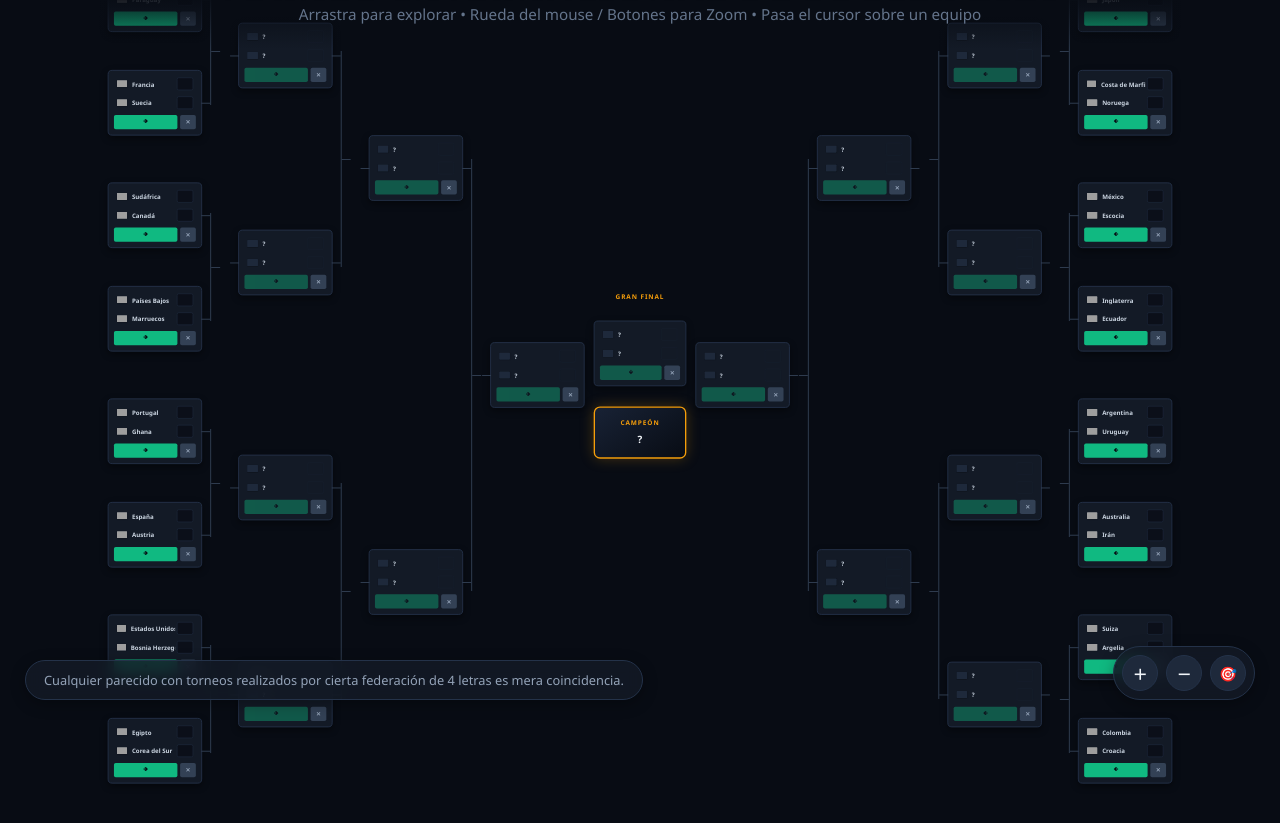
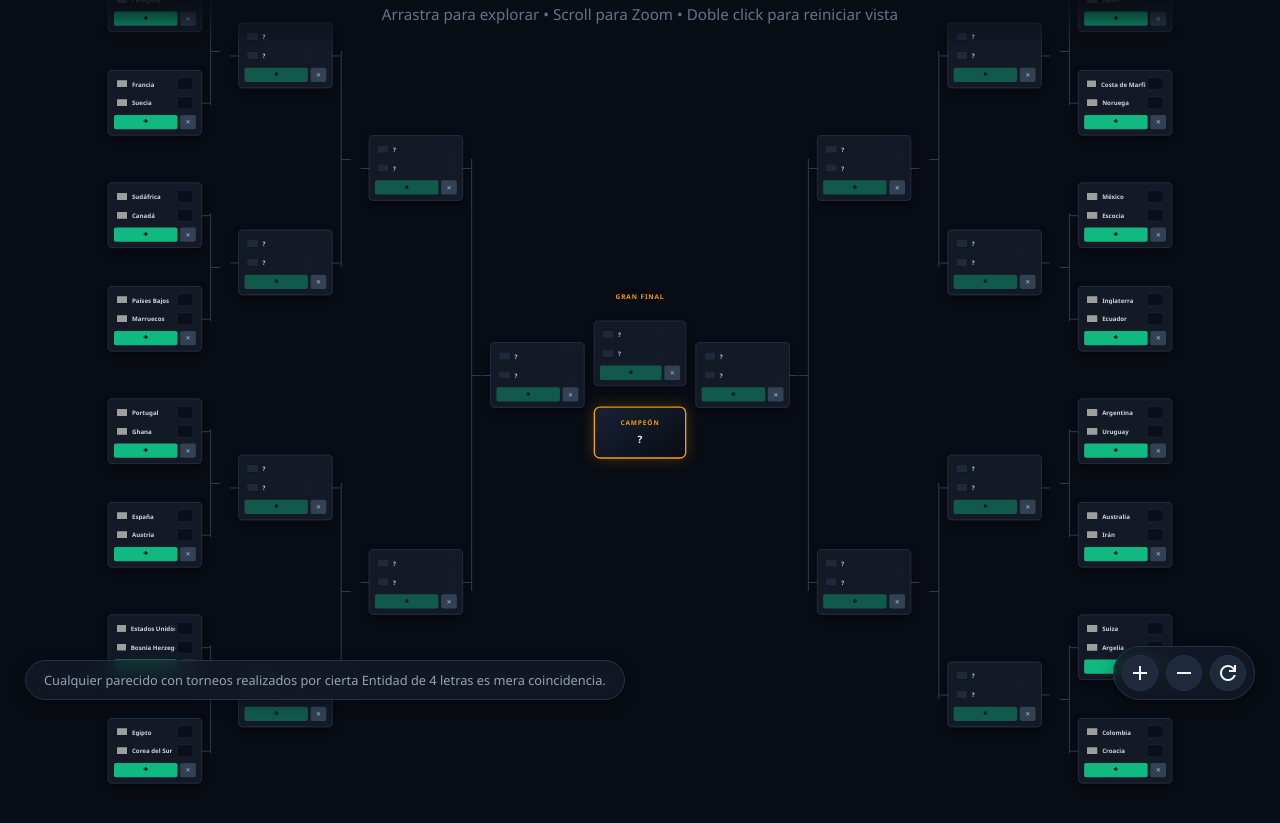
Before and after one commit to Zoniumgames/dialmun, a plain HTML site: page index.html in a window 1280 px wide. Shown: the part 75-898 px from the top of the page. Drawn offline with nearby package versions, Linux system fonts and the light colour scheme; grey boxes are pictures that could not be loaded.

Commit message:
Update HTML structure and control buttons

```diff
--- a/index.html
+++ b/index.html
@@ -4,6 +4,11 @@
     <meta charset="UTF-8">
     <meta name="viewport" content="width=device-width, initial-scale=1.0">
     <title>TIDS - Torneo Internacional de Soccer 2026</title>
+    <link rel="stylesheet" href="https://fonts.googleapis.com/css2?family=Material+Symbols+Outlined" />
+    <link rel="apple-touch-icon" sizes="180x180" href="/apple-touch-icon.png">
+    <link rel="icon" type="image/png" sizes="32x32" href="/favicon-32x32.png">
+    <link rel="icon" type="image/png" sizes="16x16" href="/favicon-16x16.png">
+    <link rel="manifest" href="/site.webmanifest">
     <style>
         :root {
             --bg-color: #080c14;
@@ -402,15 +407,21 @@
 
     <header>
         <h1>Torneo Internacional de Soccer 2026</h1>
-        <p class="subtitle">Arrastra para explorar • Rueda del mouse / Botones para Zoom • Pasa el cursor sobre un equipo</p>
+        <p class="subtitle">Arrastra para explorar • Scroll para Zoom • Doble click para reiniciar vista</p>
     </header>
-    <div class="controls-hint">Cualquier parecido con torneos realizados por cierta federación de 4 letras es mera coincidencia.</div>
+    <div class="controls-hint">Cualquier parecido con torneos realizados por cierta Entidad de 4 letras es mera coincidencia.</div>
 
     <!-- Panel de control flotante -->
     <div class="control-panel">
-        <button class="control-btn" onclick="zoomIn()" title="Acercar">＋</button>
-        <button class="control-btn" onclick="zoomOut()" title="Alejar">－</button>
-        <button class="control-btn" onclick="resetView()" title="Centrar Vista">🎯</button>
+        <button class="control-btn" onclick="zoomIn()" title="Acercar"><span class="material-symbols-outlined">
+add
+</span></button>
+        <button class="control-btn" onclick="zoomOut()" title="Alejar"><span class="material-symbols-outlined">
+remove
+</span></button>
+        <button class="control-btn" onclick="resetView()" title="Centrar Vista"><span class="material-symbols-outlined">
+refresh
+</span></button>
     </div>
 
     <div class="viewport" id="viewport">
```
